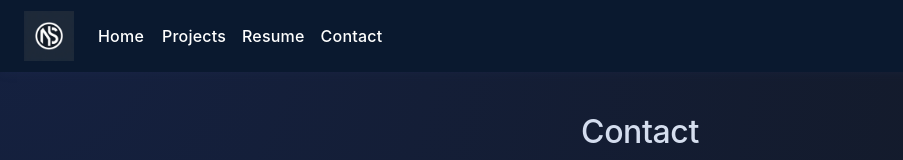
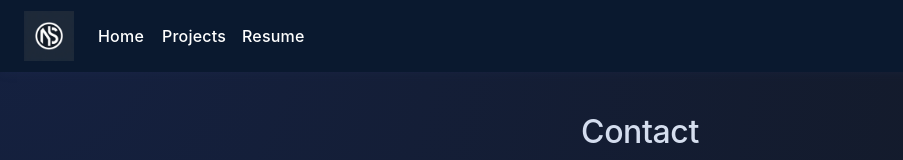
Before and after one commit to nickstern2/nick_portfolio, a React (Create React App) app: page /contact in a window 1280 px wide. Shown: the top 160 px of the page, without its empty margins (0-903 px from the left). Built offline with nearby package versions, Linux system fonts and the light colour scheme.

Commit message:
temporarily removed contact form

```diff
--- a/src/components/navbar.tsx
+++ b/src/components/navbar.tsx
@@ -17,7 +17,8 @@ const pages = [
   { title: "Home", path: "/" },
   { title: "Projects", path: "/projects" },
   { title: "Resume", path: "/resume" },
-  { title: "Contact", path: "/contact" },
+  // TODO: Add back when completed
+  // { title: "Contact", path: "/contact" },
 ];
 
 const NavBar = () => {
```
